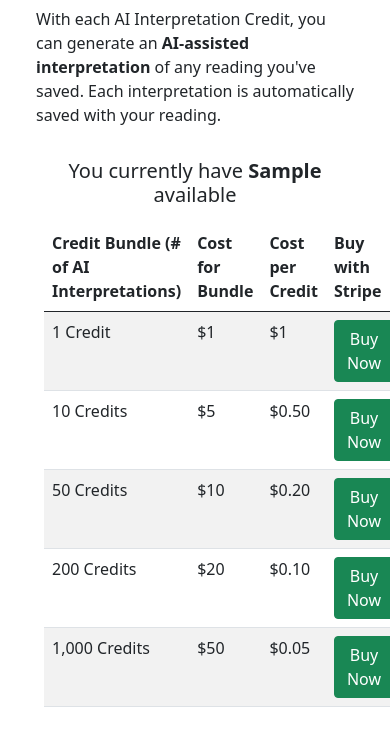
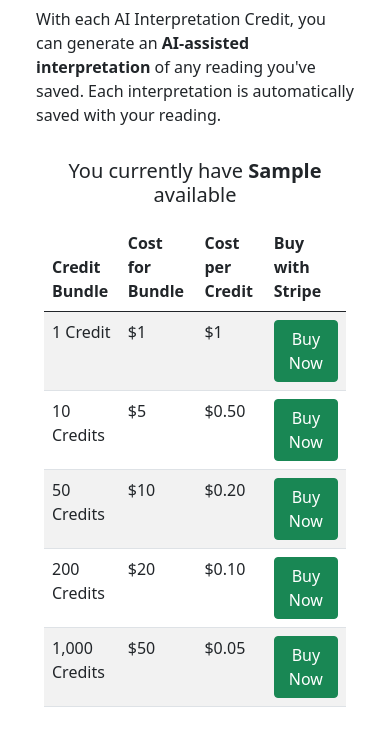
Before and after one commit to dimays/visualiching, a Django app: template visual_i_ching_app/templates/visual_i_ching_app/purchase_credits.html in a window 390 px wide. Shown: the part 211-958 px from the top of the page. Run offline with Django 4.2, Linux system fonts and the light colour scheme; the template is opened without the code that fills it: most values are stand-ins (such as "Sample title", 1, 10 or a date in 2020); parts of the project's set-up code (start-up, migrations or seed data) failed here and were passed over.

Commit message:
Simple tweak to make the Purchase Credits table appear properly on small mobile screens

```diff
--- a/visual_i_ching_app/templates/visual_i_ching_app/purchase_credits.html
+++ b/visual_i_ching_app/templates/visual_i_ching_app/purchase_credits.html
@@ -19,7 +19,7 @@
         <table class="table table-striped mb-5">
             <thead>
                 <tr>
-                    <th scope="col">Credit Bundle (# of AI Interpretations)</th>
+                    <th scope="col">Credit Bundle</th>
                     <th scope="col">Cost for Bundle</th>
                     <th scope="col">Cost per Credit</th>
                     <th scope="col">Buy with Stripe</th>
```
